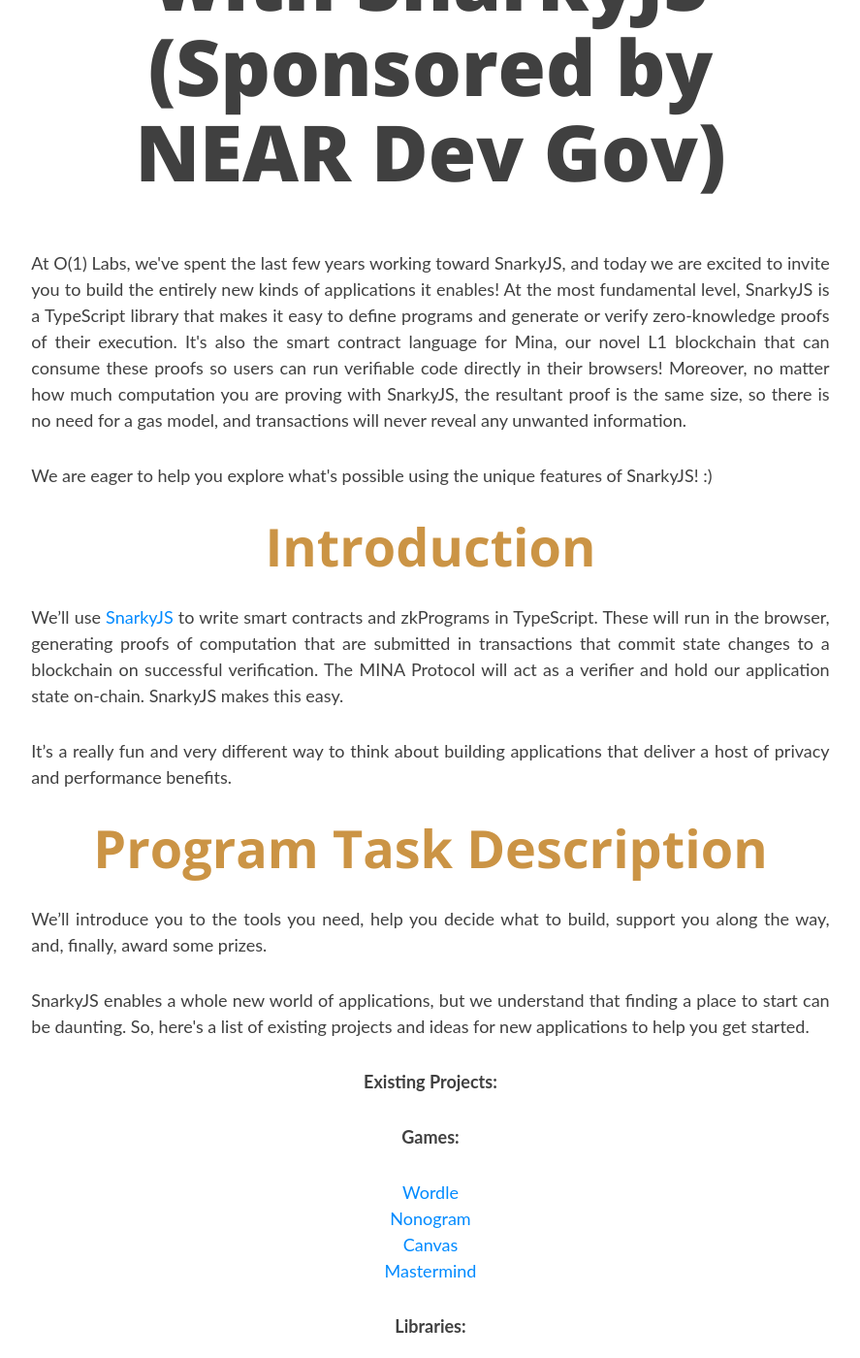
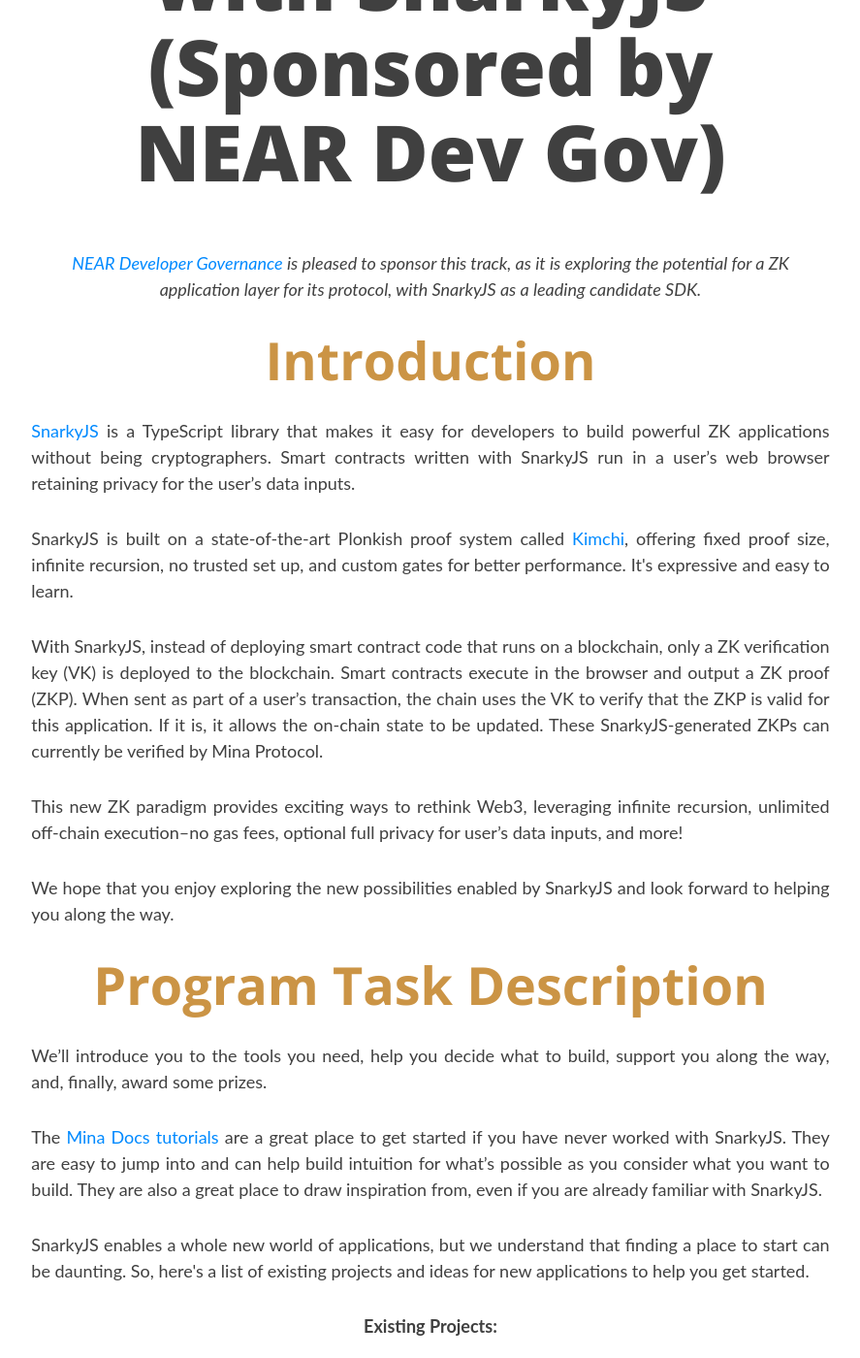
Before and after one commit to rdi-berkeley/zkp-web3-hackathon, a Jekyll site: the page built from _tracks/zk_snarkyjs_track.md, in a window 1280 px wide and 1400 px high, scrolled down 434 px. Shown: the whole window at 97% size, without its empty margins (196-1083 px from the left). Built offline with Jekyll 4.4.1, drawn with Linux system fonts in a browser that asks for light colours; nearby versions of some CDN libraries; comment, search, counter and statistics services are not loaded.

Commit message:
updated category 5

```diff
--- a/_tracks/zk_snarkyjs_track.md
+++ b/_tracks/zk_snarkyjs_track.md
@@ -4,13 +4,8 @@ description: Use SnarkyJS to write smart contracts and zkPrograms in TypeScript.
 date: 2019-12-31 14:40:45
 ---
 
-<div style="text-align: justify">
- <p> At O(1) Labs, we've spent the last few years working toward SnarkyJS, and today we are excited to invite you to build the entirely new kinds of applications it enables! At the most fundamental level, SnarkyJS is a TypeScript library that makes it easy to define programs and generate or verify zero-knowledge proofs of their execution. It's also the smart contract language for Mina, our novel L1 blockchain that can consume these proofs so users can run verifiable code directly in their browsers! Moreover, no matter how much computation you are proving with SnarkyJS, the resultant proof is the same size, so there is no need for a gas model, and transactions will never reveal any unwanted information.
- </p>
-
- <p>
- We are eager to help you explore what's possible using the unique features of SnarkyJS! :)
- </p>
+<div style="text-align: center">
+ <p><em><a href="https://www.neardevgov.org/">NEAR Developer Governance</a> is pleased to sponsor this track, as it is exploring the potential for a ZK application layer for its protocol, with SnarkyJS as a leading candidate SDK.</em></p>
 </div>
 
 <div style="text-align: center;">
@@ -18,12 +13,21 @@ date: 2019-12-31 14:40:45
 </h1>
 
 <div style="text-align: justify">
- <p> We’ll use <a href="https://github.com/o1-labs/snarkyjs">SnarkyJS</a> to write smart contracts and zkPrograms in TypeScript. These will run in the browser, generating proofs of computation that are submitted in transactions that commit state changes to a blockchain on successful verification. The MINA Protocol will act as a verifier and hold our application state on-chain. SnarkyJS makes this easy.
- </p>
-
- <p>
- It’s a really fun and very different way to think about building applications that deliver a host of privacy and performance benefits.
- </p>
+  <p>
+  <a href="https://docs.minaprotocol.com/zkapps/">SnarkyJS</a> is a TypeScript library that makes it easy for developers to build powerful ZK applications without being cryptographers. Smart contracts written with SnarkyJS run in a user’s web browser retaining privacy for the user’s data inputs.
+  </p>
+  <p>
+  SnarkyJS is built on a state-of-the-art Plonkish proof system called <a href="https://o1-labs.github.io/proof-systems/">Kimchi</a>, offering fixed proof size, infinite recursion, no trusted set up, and custom gates for better performance. It's expressive and easy to learn.
+  </p>
+  <p>
+  With SnarkyJS, instead of deploying smart contract code that runs on a blockchain, only a ZK verification key (VK) is deployed to the blockchain. Smart contracts execute in the browser and output a ZK proof (ZKP). When sent as part of a user’s transaction, the chain uses the VK to verify that the ZKP is valid for this application. If it is, it allows the on-chain state to be updated. These SnarkyJS-generated ZKPs can currently be verified by Mina Protocol.
+  </p>
+  <p>
+  This new ZK paradigm provides exciting ways to rethink Web3, leveraging infinite recursion, unlimited off-chain execution–no gas fees, optional full privacy for user’s data inputs, and more!
+  </p>
+  <p>
+  We hope that you enjoy exploring the new possibilities enabled by SnarkyJS and look forward to helping you along the way.
+  </p>
 </div>
 
 
@@ -39,7 +43,9 @@ date: 2019-12-31 14:40:45
  <p>
 We’ll introduce you to the tools you need, help you decide what to build, support you along the way, and, finally, award some prizes.
  </p>
-
+  <p>
+  The <a href="https://docs.minaprotocol.com/zkapps/tutorials/hello-world">Mina Docs tutorials</a> are a great place to get started if you have never worked with SnarkyJS. They are easy to jump into and can help build intuition for what’s possible as you consider what you want to build. They are also a great place to draw inspiration from, even if you are already familiar with SnarkyJS.
+</p>
  <p>
  SnarkyJS enables a whole new world of applications, but we understand that finding a place to start can be daunting. So, here's a list of existing projects and ideas for new applications to help you get started.</p>
 
```
